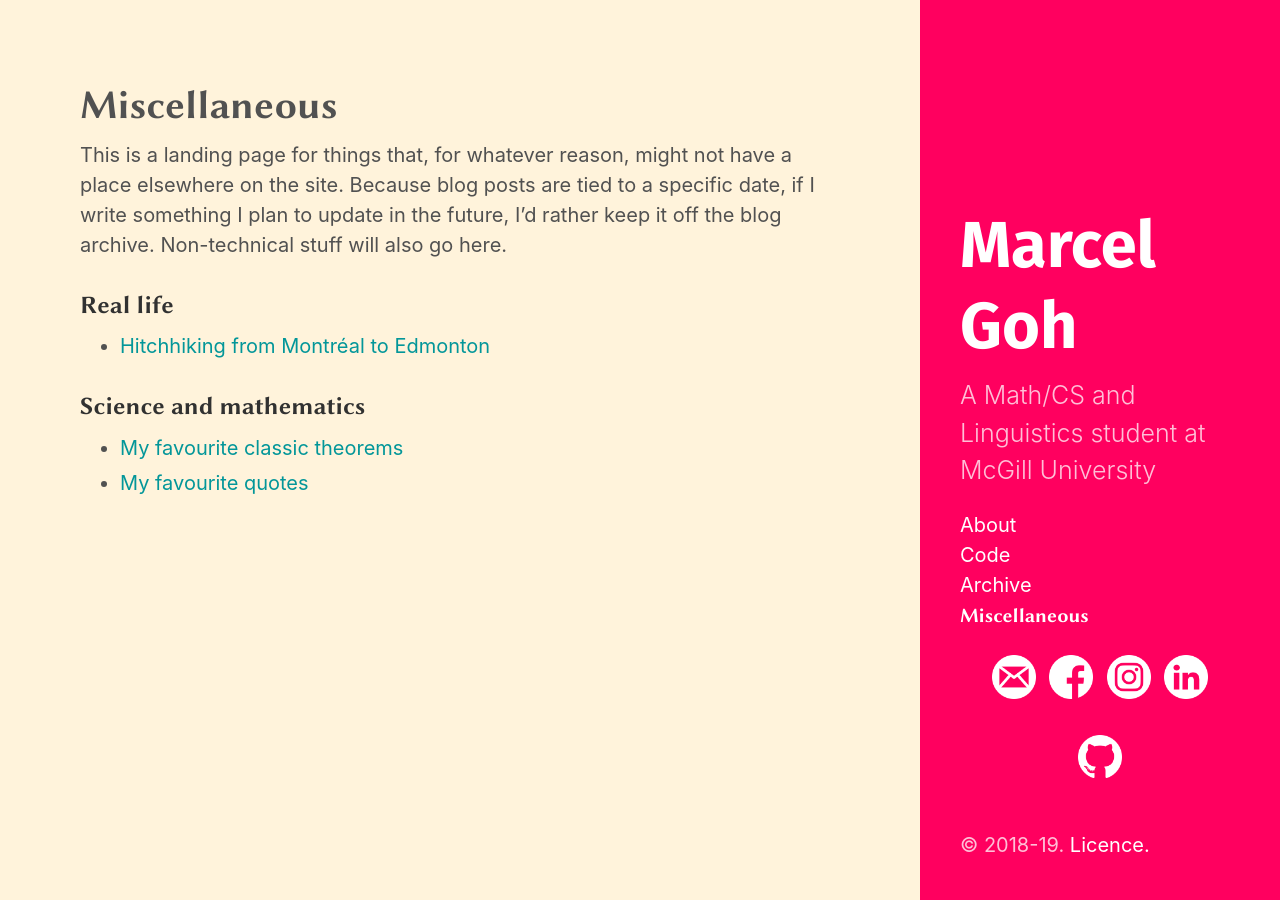
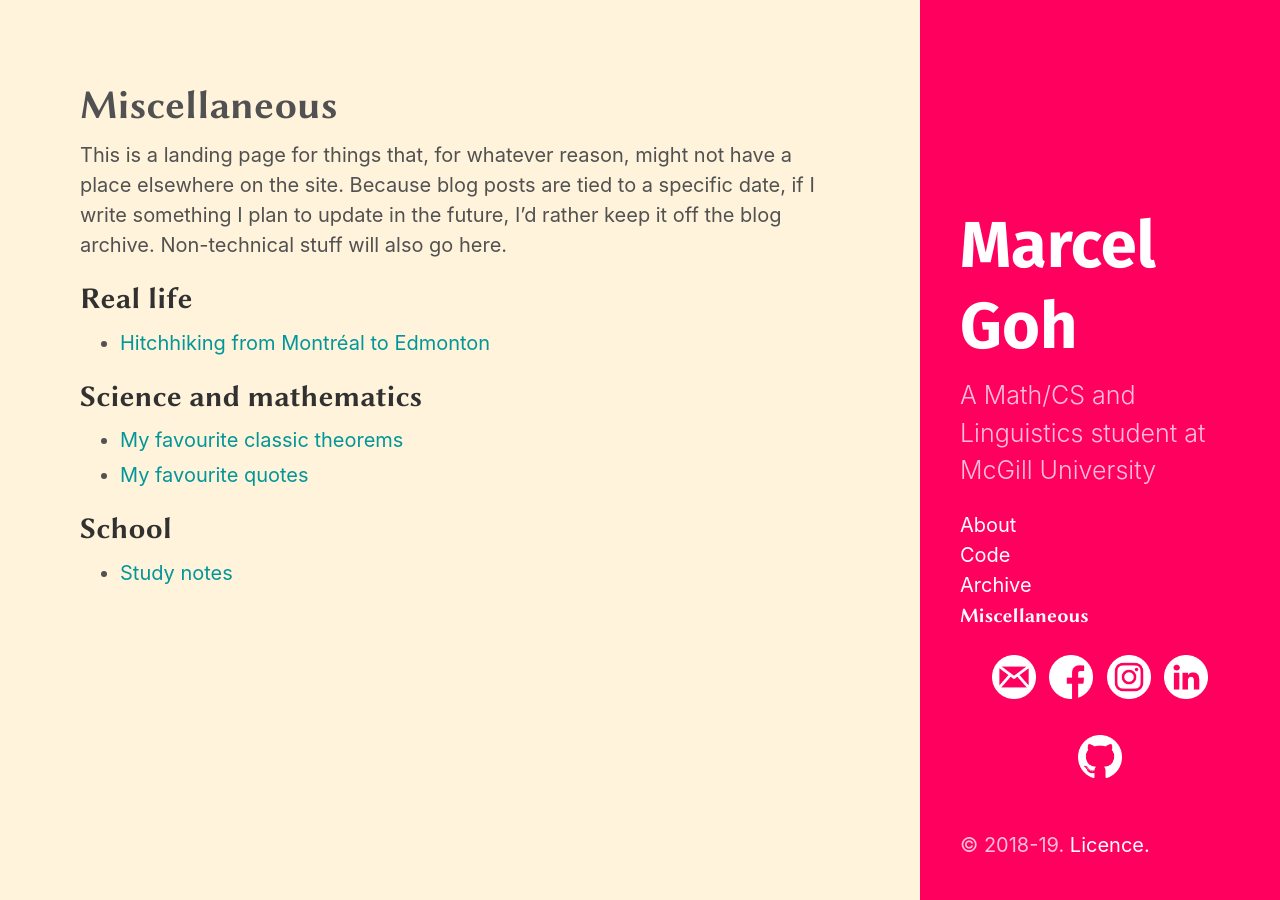
Before and after one commit to marcelgoh/marcelgoh.github.io, a Jekyll site: the page built from misc/index.md, in a window 1280 px wide. Built offline with Jekyll 4.4.1, drawn with Linux system fonts in a browser that asks for light colours; some web fonts are replaced.

Commit message:
Added linear programming notes

```diff
--- a/misc/index.md
+++ b/misc/index.md
@@ -5,11 +5,14 @@
 
 This is a landing page for things that, for whatever reason, might not have a place elsewhere on the site. Because blog posts are tied to a specific date, if I write something I plan to update in the future, I'd rather keep it off the blog archive. Non-technical stuff will also go here.
 
-### Real life
+## Real life
 
 + [Hitchhiking from Montréal to Edmonton]({{ site.baseurl }}/misc/hitchhiking.html)
 
-### Science and mathematics
+## Science and mathematics
 
 + [My favourite classic theorems]({{ site.baseurl }}/misc/theoremata.html)
 + [My favourite quotes]({{ site.baseurl }}/misc/quotes.html)
+
+## School
++ [Study notes]({{ site.baseurl }}/misc/study-notes.html)
```
Also changed, not shown: misc/study-notes.md (added, +10 -0 lines), 2 other files.
